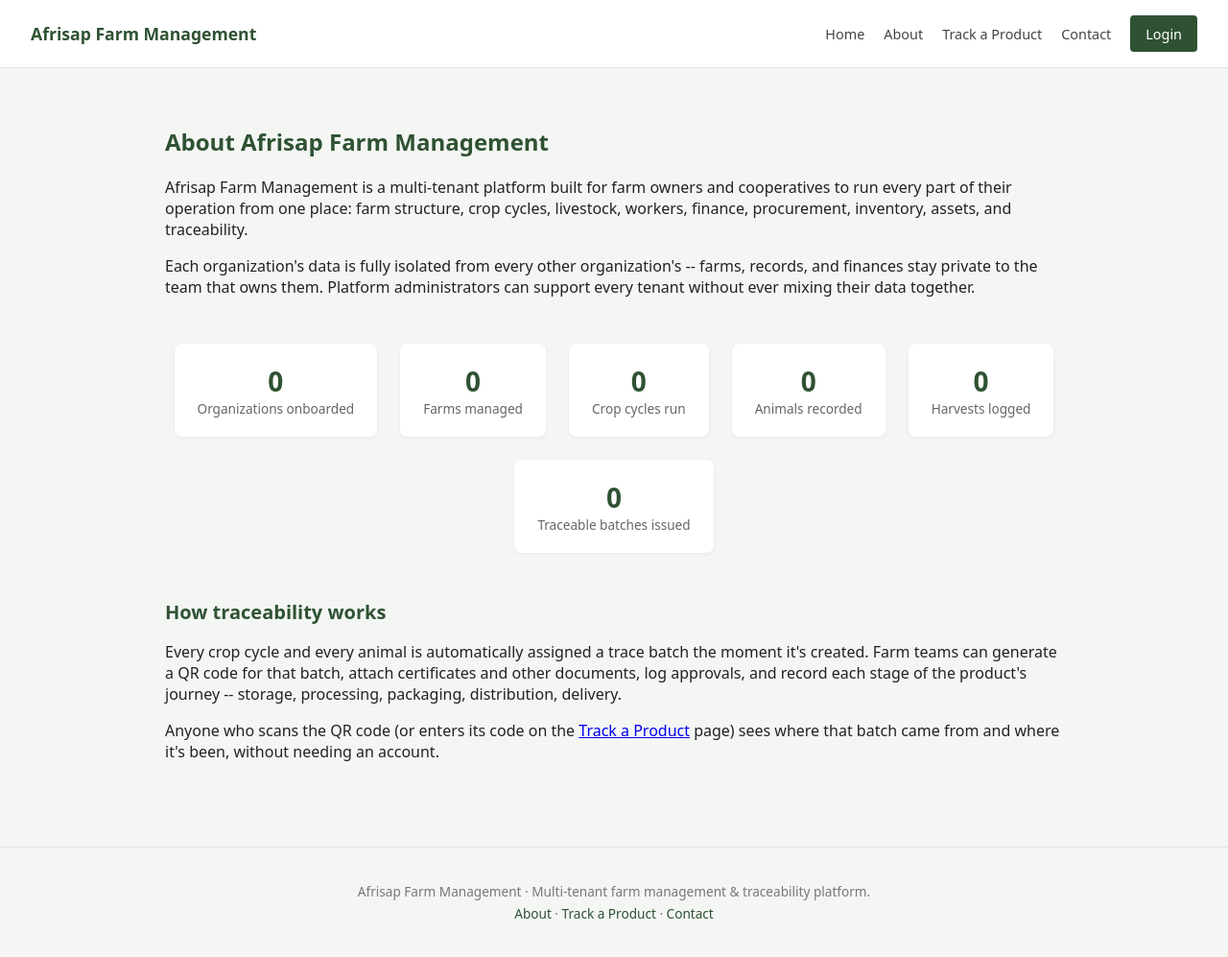
After one commit to Gasana22/Afrisap, a PHP site: page /afrisap/farm/about.php in a window 1280 px wide. The commit adds this page. Shown: the whole page at 96% size. Run offline with PHP 8.4, Linux system fonts and the light colour scheme; data that the repository does not hold is empty.

Commit message:
Separate the public site from the admin panel
Moves login off index.php (now login.php) so the site root can be a real
public homepage. Adds about.php, contact.php, and a manual-lookup version
of trace.php, all sharing new includes/site_header.php + site_footer.php
partials and extended site.css. These pages use the database only for
aggregate/anonymized counts (org/farm/crop-cycle totals) or explicitly
public data (a trace batch via its public_token) -- never individual
tenant records, matching the multi-tenancy isolation already enforced in
admin/. Updated every redirect() call site that pointed at the old
index.php-as-login-page.

Verified end-to-end against a real MariaDB instance: public pages load
logged-out, login/logout round-trips through the new paths, the admin
guard redirects to login.php, and the trace lookup form works for both
valid and invalid codes.

```diff
--- /dev/null
+++ b/farm/about.php
@@ -0,0 +1,40 @@
+<?php
+require_once __DIR__ . '/includes/bootstrap.php';
+
+// Public page -- no auth-check.php on purpose.
+
+$stats = [
+    'Organizations onboarded' => (int) db()->query('SELECT COUNT(*) FROM organizations')->fetchColumn(),
+    'Farms managed' => (int) db()->query('SELECT COUNT(*) FROM farms')->fetchColumn(),
+    'Crop cycles run' => (int) db()->query('SELECT COUNT(*) FROM crop_cycles')->fetchColumn(),
+    'Animals recorded' => (int) db()->query('SELECT COUNT(*) FROM animals')->fetchColumn(),
+    'Harvests logged' => (int) db()->query('SELECT COUNT(*) FROM harvests')->fetchColumn(),
+    'Traceable batches issued' => (int) db()->query('SELECT COUNT(*) FROM trace_batches')->fetchColumn(),
+];
+
+$pageTitle = 'About';
+require __DIR__ . '/includes/site_header.php';
+?>
+
+<section class="section">
+    <h1>About <?= e(APP_NAME) ?></h1>
+    <p>Afrisap Farm Management is a multi-tenant platform built for farm owners and cooperatives to run every part of their operation from one place: farm structure, crop cycles, livestock, workers, finance, procurement, inventory, assets, and traceability.</p>
+    <p>Each organization's data is fully isolated from every other organization's -- farms, records, and finances stay private to the team that owns them. Platform administrators can support every tenant without ever mixing their data together.</p>
+</section>
+
+<section class="stat-band">
+    <?php foreach ($stats as $label => $value): ?>
+        <div class="stat-tile">
+            <div class="stat-number"><?= $value ?></div>
+            <div class="stat-label"><?= e($label) ?></div>
+        </div>
+    <?php endforeach; ?>
+</section>
+
+<section class="section">
+    <h2>How traceability works</h2>
+    <p>Every crop cycle and every animal is automatically assigned a trace batch the moment it's created. Farm teams can generate a QR code for that batch, attach certificates and other documents, log approvals, and record each stage of the product's journey -- storage, processing, packaging, distribution, delivery.</p>
+    <p>Anyone who scans the QR code (or enters its code on the <a href="<?= BASE_URL ?>/trace.php">Track a Product</a> page) sees where that batch came from and where it's been, without needing an account.</p>
+</section>
+
+<?php require __DIR__ . '/includes/site_footer.php'; ?>
--- a/farm/admin/includes/auth-check.php
+++ b/farm/admin/includes/auth-check.php
@@ -2,7 +2,7 @@
 require_once __DIR__ . '/../../includes/bootstrap.php';
 
 if (!is_logged_in()) {
-    redirect('/index.php');
+    redirect('/login.php');
 }
 
 // All admin-panel pages are reachable by both platform staff and tenant
--- a/farm/assets/css/site.css
+++ b/farm/assets/css/site.css
@@ -23,3 +23,50 @@ button, .btn {
 .alert { padding: 0.5rem 0.75rem; border-radius: 4px; margin-bottom: 1rem; font-size: 0.85rem; }
 .alert-error { background: #fdecea; color: #a33; }
 .alert-success { background: #e8f5e9; color: #2e7d32; }
+
+.back-home { display: inline-block; font-size: 0.8rem; color: #666; text-decoration: none; margin-bottom: 1rem; }
+.back-home:hover { color: #2f5233; }
+
+/* Public site pages (index.php, about.php, contact.php, trace.php) */
+.site-page { background: #f4f6f4; }
+
+.site-nav {
+    display: flex; justify-content: space-between; align-items: center;
+    padding: 1rem 2rem; background: #fff; border-bottom: 1px solid #e2e2e2;
+    flex-wrap: wrap; gap: 1rem;
+}
+.site-brand { font-weight: bold; font-size: 1.1rem; color: #2f5233; text-decoration: none; }
+.site-nav nav { display: flex; align-items: center; gap: 1.25rem; flex-wrap: wrap; }
+.site-nav nav a:not(.btn) { color: #444; text-decoration: none; font-size: 0.9rem; }
+.site-nav nav a:not(.btn):hover { color: #2f5233; }
+
+.site-main { max-width: 1000px; margin: 0 auto; padding: 2.5rem 2rem; }
+
+.hero { text-align: center; padding: 2rem 0 3rem; }
+.hero h1 { font-size: 2rem; color: #2f5233; margin: 0 0 1rem; }
+.hero p { max-width: 640px; margin: 0 auto 1.5rem; color: #555; font-size: 1.05rem; }
+.hero-actions { display: flex; gap: 1rem; justify-content: center; flex-wrap: wrap; }
+
+.btn-outline { background: transparent; color: #2f5233; border: 1px solid #2f5233; }
+
+.stat-band { display: flex; gap: 1.5rem; justify-content: center; flex-wrap: wrap; margin-bottom: 3rem; }
+.stat-tile { background: #fff; border-radius: 8px; padding: 1.25rem 1.5rem; text-align: center; min-width: 140px; box-shadow: 0 1px 4px rgba(0,0,0,0.06); }
+.stat-number { font-size: 1.75rem; font-weight: bold; color: #2f5233; }
+.stat-label { font-size: 0.85rem; color: #666; }
+
+.section { margin-bottom: 3rem; }
+.section h1 { color: #2f5233; }
+.section h2 { color: #2f5233; font-size: 1.25rem; }
+
+.card-grid { display: grid; grid-template-columns: repeat(auto-fit, minmax(220px, 1fr)); gap: 1.25rem; margin-top: 1.5rem; }
+.card { background: #fff; padding: 1.25rem; border-radius: 8px; box-shadow: 0 1px 4px rgba(0,0,0,0.06); }
+.card h3 { margin-top: 0; font-size: 1rem; color: #2f5233; }
+.card p { margin-bottom: 0; font-size: 0.9rem; color: #555; }
+
+.trace-form { display: flex; gap: 0.75rem; }
+.trace-form input { flex: 1; margin-bottom: 0; }
+.journey-list { padding-left: 1.2rem; font-size: 0.9rem; }
+
+.site-footer { text-align: center; padding: 2rem; color: #777; font-size: 0.85rem; border-top: 1px solid #e2e2e2; }
+.site-footer a { color: #2f5233; text-decoration: none; }
+.site-footer p { margin: 0.25rem 0; }
--- /dev/null
+++ b/farm/includes/site_footer.php
@@ -0,0 +1,7 @@
+    </main>
+    <footer class="site-footer">
+        <p><?= e(APP_NAME) ?> &middot; Multi-tenant farm management &amp; traceability platform.</p>
+        <p><a href="<?= BASE_URL ?>/about.php">About</a> &middot; <a href="<?= BASE_URL ?>/trace.php">Track a Product</a> &middot; <a href="<?= BASE_URL ?>/contact.php">Contact</a></p>
+    </footer>
+</body>
+</html>
--- /dev/null
+++ b/farm/includes/site_header.php
@@ -0,0 +1,34 @@
+<?php
+/**
+ * Shared header for the public site: index.php, about.php, contact.php,
+ * trace.php. Not used by login.php/verify-otp.php -- those keep their own
+ * minimal auth-card layout, just with a "back to home" link.
+ *
+ * Set $pageTitle before requiring.
+ */
+$pageTitle = $pageTitle ?? '';
+?>
+<!DOCTYPE html>
+<html lang="en">
+<head>
+    <meta charset="UTF-8">
+    <meta name="viewport" content="width=device-width, initial-scale=1">
+    <title><?= $pageTitle ? e($pageTitle) . ' — ' : '' ?><?= e(APP_NAME) ?></title>
+    <link rel="stylesheet" href="<?= BASE_URL ?>/assets/css/site.css">
+</head>
+<body class="site-page">
+<header class="site-nav">
+    <a class="site-brand" href="<?= BASE_URL ?>/index.php"><?= e(APP_NAME) ?></a>
+    <nav>
+        <a href="<?= BASE_URL ?>/index.php">Home</a>
+        <a href="<?= BASE_URL ?>/about.php">About</a>
+        <a href="<?= BASE_URL ?>/trace.php">Track a Product</a>
+        <a href="<?= BASE_URL ?>/contact.php">Contact</a>
+        <?php if (is_logged_in()): ?>
+            <a href="<?= BASE_URL ?>/admin/dashboard.php" class="btn">Dashboard</a>
+        <?php else: ?>
+            <a href="<?= BASE_URL ?>/login.php" class="btn">Login</a>
+        <?php endif; ?>
+    </nav>
+</header>
+<main class="site-main">
--- a/farm/logout.php
+++ b/farm/logout.php
@@ -2,4 +2,4 @@
 require_once __DIR__ . '/includes/bootstrap.php';
 
 log_out();
-redirect('/index.php');
+redirect('/login.php');
--- a/farm/verify-otp.php
+++ b/farm/verify-otp.php
@@ -2,7 +2,7 @@
 require_once __DIR__ . '/includes/bootstrap.php';
 
 if (!isset($_SESSION['mfa_pending_user_id'])) {
-    redirect('/index.php');
+    redirect('/login.php');
 }
 
 $error = flash('error');
@@ -68,6 +68,7 @@ if (APP_DEBUG) {
 </head>
 <body class="auth-page">
     <div class="auth-card">
+        <a href="<?= BASE_URL ?>/index.php" class="back-home">&larr; <?= e(APP_NAME) ?></a>
         <h1>Enter verification code</h1>
         <p class="muted">We sent a one-time code to your registered contact method.</p>
 
```
Also changed, not shown: farm/CLAUDE.md (+16 -7 lines), farm/contact.php (added, +38 -0 lines), farm/index.php (+45 -47 lines), farm/login.php (added, +58 -0 lines), farm/trace.php (+36 -25 lines).
